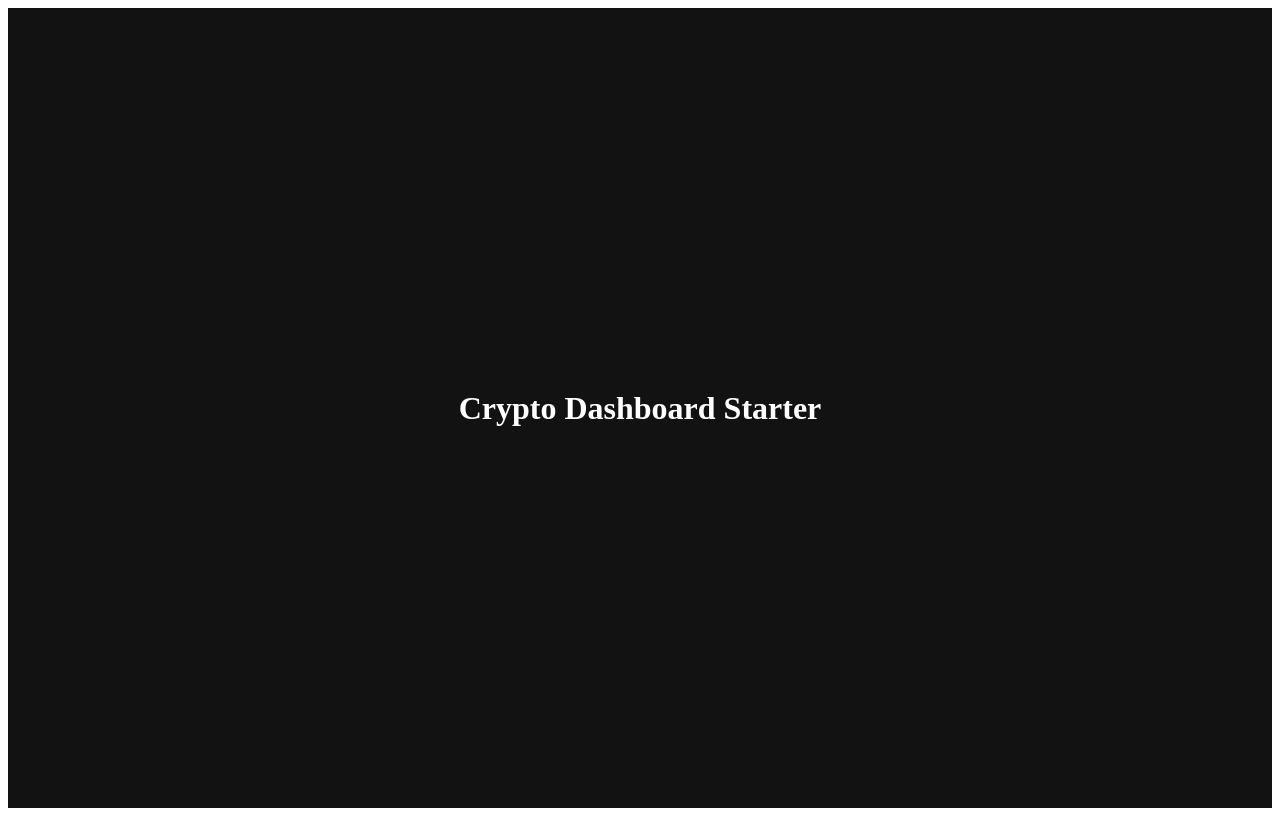
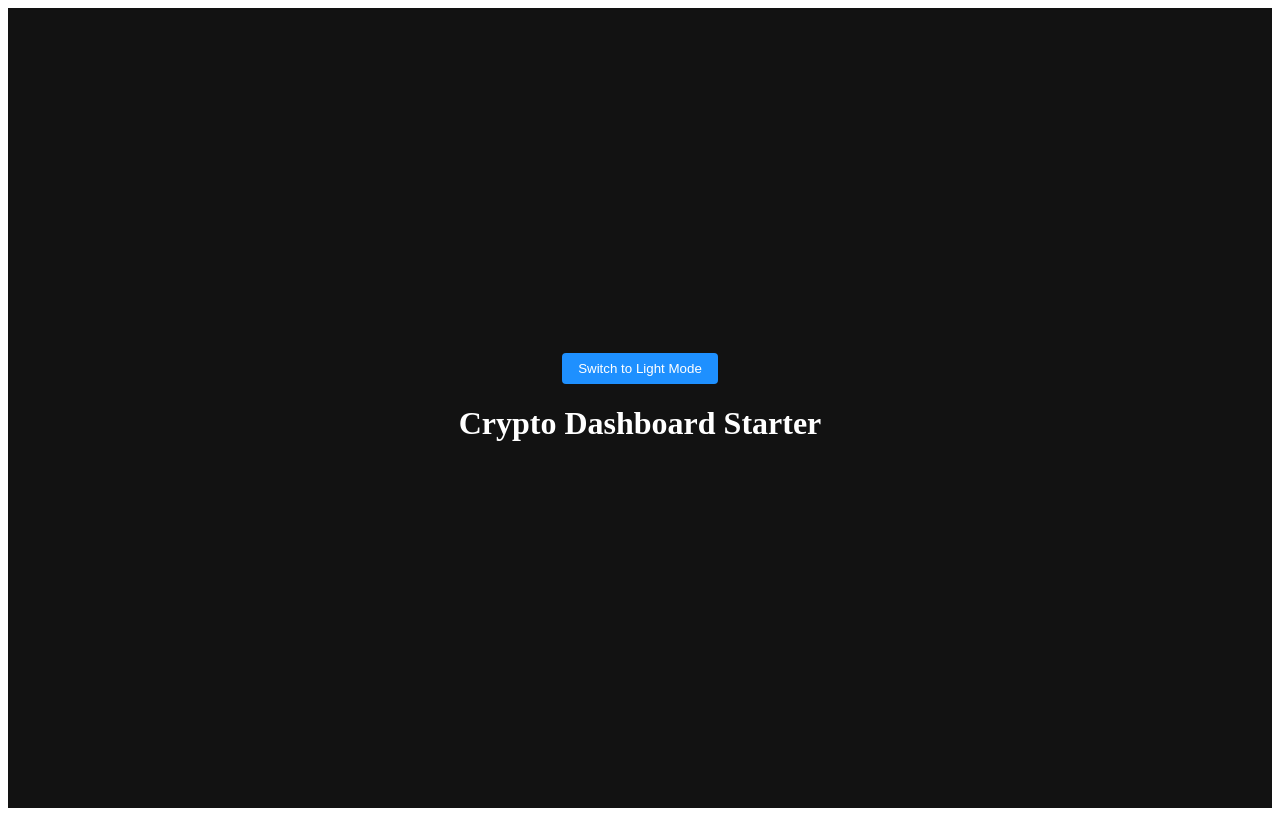
Before and after one commit to marazzo94-sudo/frontend-react, a React (Vite) app: page / in a window 1280 px wide. Built offline with nearby package versions, Linux system fonts and the light colour scheme.

Commit message:
feat: add theme switch

```diff
--- a/rc/App.jsx
+++ b/rc/App.jsx
@@ -1,20 +1,31 @@
-import React from 'react';
-import styled from 'styled-components';
+import React, { useState } from 'react';
+import styled, { ThemeProvider } from 'styled-components';
+import { lightTheme, darkTheme } from './theme';
+import ThemeToggle from './components/ThemeToggle';
 
 const Container = styled.div`
   display: flex;
+  flex-direction: column;
   min-height: 100vh;
   align-items: center;
   justify-content: center;
-  background-color: #121212;
-  color: #fff;
+  background-color: ${({ theme }) => theme.background};
+  color: ${({ theme }) => theme.text};
 `;
 
 function App() {
+  const [theme, setTheme] = useState('dark');
+  const toggleTheme = () => {
+    setTheme(prev => (prev === 'dark' ? 'light' : 'dark'));
+  };
+
   return (
-    <Container>
-      <h1>Crypto Dashboard Starter</h1>
-    </Container>
+    <ThemeProvider theme={theme === 'dark' ? darkTheme : lightTheme}>
+      <Container>
+        <ThemeToggle theme={theme} toggleTheme={toggleTheme} />
+        <h1>Crypto Dashboard Starter</h1>
+      </Container>
+    </ThemeProvider>
   );
 }
 
--- /dev/null
+++ b/rc/components/ThemeToggle.jsx
@@ -0,0 +1,12 @@
+import React from 'react';
+import Button from './Button';
+
+function ThemeToggle({ theme, toggleTheme }) {
+  return (
+    <Button onClick={toggleTheme}>
+      Switch to {theme === 'dark' ? 'Light' : 'Dark'} Mode
+    </Button>
+  );
+}
+
+export default ThemeToggle;
--- /dev/null
+++ b/rc/theme.js
@@ -0,0 +1,9 @@
+export const lightTheme = {
+  background: '#ffffff',
+  text: '#000000',
+};
+
+export const darkTheme = {
+  background: '#121212',
+  text: '#ffffff',
+};
```
